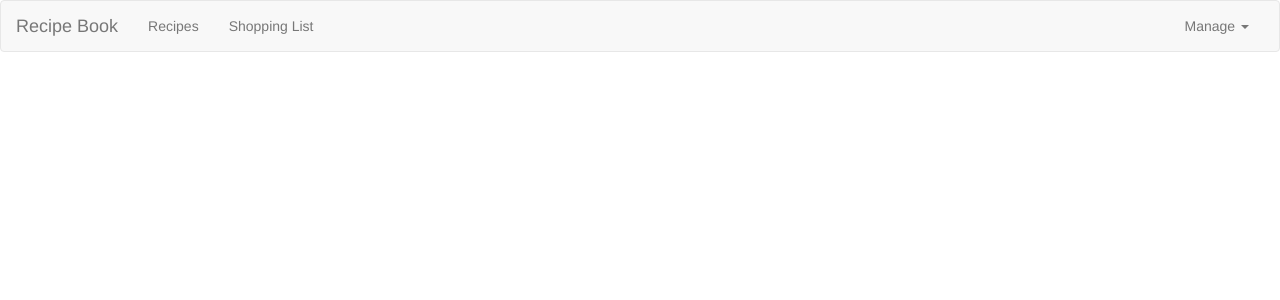
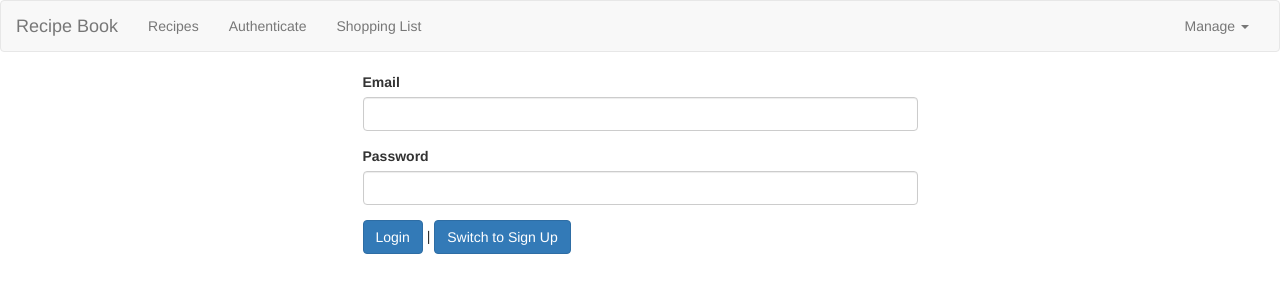
Before and after one commit to somiss14/cooking-manager, an Angular app: page /auth in a window 1280 px wide. Before the commit this address led to /. Shown: the top 300 px of the page. Built offline with nearby package versions, Linux system fonts and the light colour scheme.

Commit message:
lesson 293

```diff
--- a/src/app/app.module.ts
+++ b/src/app/app.module.ts
@@ -17,6 +17,7 @@ import { RecipeStartComponent } from './recipes/recipe-start/recipe-start.compon
 import { RecipeEditComponent } from './recipes/recipe-edit/recipe-edit.component';
 import {RecipeService} from "./recipes/recipe.service";
 import {HttpClientModule} from "@angular/common/http";
+import {AuthComponent} from "./auth/auth.component";
 
 @NgModule({
   declarations: [
@@ -30,7 +31,8 @@ import {HttpClientModule} from "@angular/common/http";
     ShoppingEditComponent,
     DropdownDirective,
     RecipeStartComponent,
-    RecipeEditComponent
+    RecipeEditComponent,
+    AuthComponent,
   ],
   imports: [
     BrowserModule,
--- /dev/null
+++ b/src/app/auth/auth.comonent.html
@@ -0,0 +1,18 @@
+<div class="row">
+  <div class="col-xs-12 col-md-6 col-md-offset-3">
+    <form>
+      <div class="form-group">
+        <label for="email">Email</label>
+        <input type="email" id="email" class="form-control">
+      </div>
+      <div class="form-group">
+        <label for="password">Password</label>
+        <input type="password" id="password" class="form-control">
+      </div>
+      <div>
+        <button class="btn-primary btn" type="submit">{{ isLoginMode ? 'Login' : 'Sign Up' }}</button> |
+        <button class="btn-primary btn" type="button" (click)="onSwitchMode()">Switch to {{ isLoginMode ? 'Sign Up' : 'login' }}</button>
+      </div>
+    </form>
+  </div>
+</div>
--- /dev/null
+++ b/src/app/auth/auth.component.ts
@@ -0,0 +1,13 @@
+import {Component} from "@angular/core";
+
+@Component({
+  selector: 'app-auth',
+  templateUrl: './auth.comonent.html'
+})
+export class AuthComponent{
+  isLoginMode = true;
+
+  onSwitchMode() {
+    this.isLoginMode = !this.isLoginMode;
+  }
+}
--- a/src/app/header/header.component.html
+++ b/src/app/header/header.component.html
@@ -7,6 +7,7 @@
     <div class="collapse navbar-collapse">
       <ul class="nav navbar-nav">
         <li routerLinkActive="active"><a routerLink="/recipes">Recipes</a></li>
+        <li routerLinkActive="auth"><a routerLink="/shopping-list">Authenticate</a></li>
         <li routerLinkActive="active"><a routerLink="/shopping-list">Shopping List</a></li>
       </ul>
       <ul class="nav navbar-nav navbar-right">
```
Also changed, not shown: src/app/app-routing.module.ts (+8 -4 lines).
